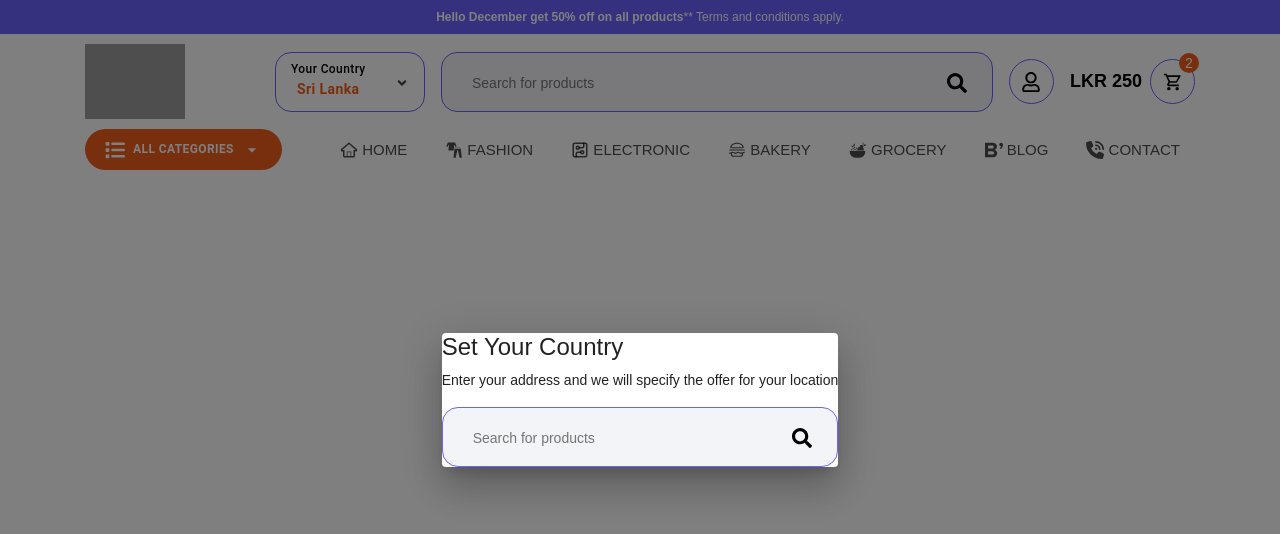
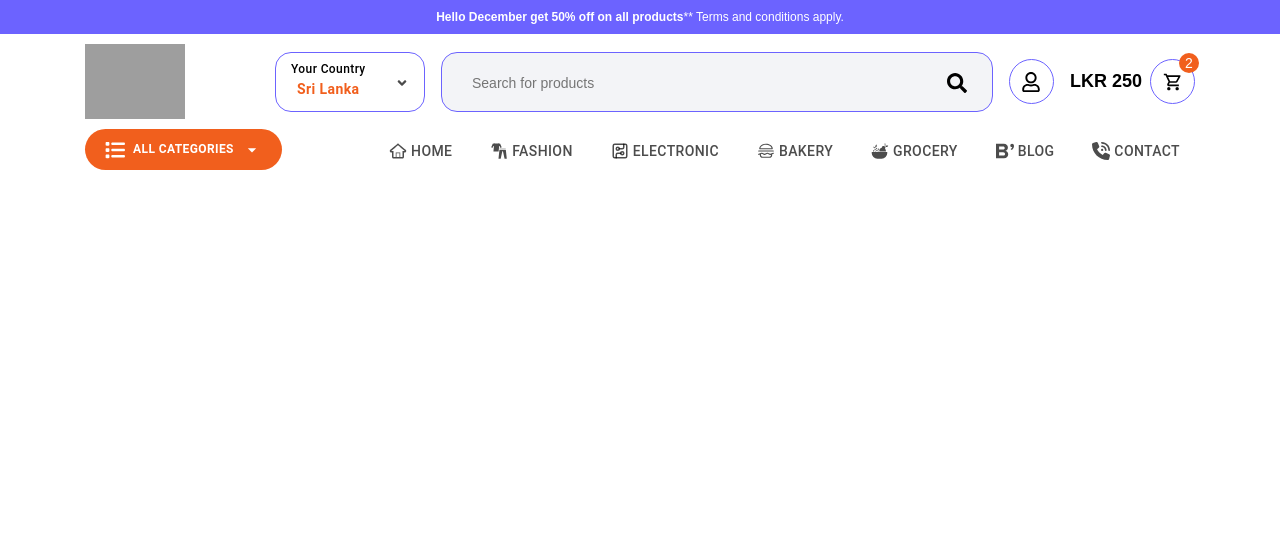
Before and after one commit to Dilshanpadukka/Online-Store, a React (Create React App) app: page / in a window 1280 px wide. Shown: the top 534 px of the page. Built offline with nearby package versions, Linux system fonts and the light colour scheme; grey boxes are pictures that could not be loaded.

Commit message:
implement country drop down

```diff
--- a/src/App.css
+++ b/src/App.css
@@ -19,6 +19,16 @@ body {
   .container-xl {
     max-width: 1200px;
   }
+}
+::-webkit-scrollbar{
+  width: 8px !important;
+  height: 8px !important;
+}
+::-webkit-scrollbar-thumb{
+  background: #ccc !important;
+}
+::-webkit-scrollbar-track{
+  background: transparent !important;
 }
 
 /* .container{
@@ -133,8 +143,39 @@ header .part3 .circle svg {
   width: 20px;
   height: 20px;
 }
-.locationModal .Multipaper-elavation{
+.locationModal .MuiPaper-elevation{
   padding: 25px;
+}
+
+.locationModal .countryList{
+  margin-bottom: 0px;
+  max-height: 400px;
+  overflow-y: scroll;
+  overflow-x: hidden;
+}
+.locationModal .countryList li{
+  list-style: none;
+  width: 100%;
+}
+.locationModal .countryList li button{
+  width: 100%;
+  text-transform: capitalize !important;
+  color: #000 !important;
+  justify-content: flex-start !important;
+  padding: 15px 20px !important;
+}
+.locationModal .closeBtn{
+  position: absolute;
+  top: 20px;
+  right: 20px;
+  color: #000 !important;
+  min-width: 40px !important;
+  width: 40px !important;
+  height: 40px !important;
+  border-radius: 50% !important;
+}
+.locationModal .closeBtn svg{
+  font-size: 22px !important;
 }
 nav .navPart1{
   max-width: 20%;
@@ -169,7 +210,10 @@ nav .navPart2 ul{
   margin-bottom: 0px;
 }
 nav .navPart2 ul li a{
-  font-size: 15px;
+  text-decoration: none;
+}
+nav .navPart2 ul li a button{
+  font-size: 14px !important;
   font-weight: 500;
   text-decoration: none;
   color: rgba(0, 0, 0, 0.7);
--- a/src/Components/CountryDropDown/index.js
+++ b/src/Components/CountryDropDown/index.js
@@ -1,14 +1,21 @@
+import React from "react";
 import Button from "@mui/material/Button";
 import { FaAngleDown } from "react-icons/fa";
 import Dialog from "@mui/material/Dialog";
-import DialogTitle from "@mui/material/DialogTitle";
 import { FaSearch } from "react-icons/fa";
+import { MdClose } from "react-icons/md";
+import { useState } from "react";
+import Slide from "@mui/material/Slide";
 
+const Transition = React.forwardRef(function Transition(props, ref) {
+  return <Slide direction="up" ref={ref} {...props} />;
+});
 
 const CountryDropDown = () => {
+  const [isOpenModal, setisOpenModal] = useState(false);
   return (
     <>
-      <Button className="countryDropdown">
+      <Button className="countryDropdown" onClick={() => setisOpenModal(true)}>
         <div className="info d-flex flex-column">
           <span className="label">Your Country</span>
           <span className="countryName">Sri Lanka</span>
@@ -18,14 +25,34 @@ const CountryDropDown = () => {
         </span>
       </Button>
 
-      <Dialog open={true} className="locationModal">
-        <h4>Set Your Country</h4>
+      <Dialog open={isOpenModal} onClose={() => setisOpenModal(false)} className="locationModal" TransitionComponent={Transition}>
+        <h4 className="mb-0">Set Your Country</h4>
         <p>Enter your address and we will specify the offer for your location</p>
+        <Button className="closeBtn" onClick={() => setisOpenModal(false)}><MdClose /></Button>
 
         <div className="headerSearchBar w-100">
-        <input type="text" placeholder="Search for products" />
+        <input type="text" placeholder="Search your arera" />
         <Button><FaSearch /></Button>
       </div>
+          <ul className="countryList mt-3">
+            <li><Button onClick={() => setisOpenModal(false)}>India</Button></li>
+            <li><Button onClick={() => setisOpenModal(false)}>USA</Button></li>
+            <li><Button onClick={() => setisOpenModal(false)}>UK</Button></li>
+            <li><Button onClick={() => setisOpenModal(false)}>Canada</Button></li>
+            <li><Button onClick={() => setisOpenModal(false)}>Japan</Button></li>
+            <li><Button onClick={() => setisOpenModal(false)}>China</Button></li>
+            <li><Button onClick={() => setisOpenModal(false)}>Germany</Button></li>
+            <li><Button onClick={() => setisOpenModal(false)}>France</Button></li>
+            <li><Button onClick={() => setisOpenModal(false)}>Italy</Button></li>
+            <li><Button onClick={() => setisOpenModal(false)}>Spain</Button></li>
+            <li><Button onClick={() => setisOpenModal(false)}>Portugal</Button></li>
+            <li><Button onClick={() => setisOpenModal(false)}>Switzerland</Button></li>
+            <li><Button onClick={() => setisOpenModal(false)}>Denmark</Button></li>
+            <li><Button onClick={() => setisOpenModal(false)}>Norway</Button></li>
+            <li><Button onClick={() => setisOpenModal(false)}>Sweden</Button></li>
+            <li><Button onClick={() => setisOpenModal(false)}>Finland</Button></li>
+            <li><Button onClick={() => setisOpenModal(false)}>Denmark</Button></li>
+          </ul>
       </Dialog>
     </>
   );
--- a/src/Components/Header/NavBar/index.js
+++ b/src/Components/Header/NavBar/index.js
@@ -26,13 +26,13 @@ const Navigation = () => {
 
               <div className="col-sm-9 navPart2 d-flex align-items-center">
                 <ul className="list list-inline ml-auto">
-                    <li className="list-inline-item"><Link to="/"><TiHomeOutline />&nbsp;Home</Link></li>
-                    <li className="list-inline-item"><Link to="/"><GiClothes />&nbsp;Fashion</Link></li>
-                    <li className="list-inline-item"><Link to="/"><LuCircuitBoard />&nbsp;Electronic</Link></li>
-                    <li className="list-inline-item"><Link to="/"><PiHamburger />&nbsp;Bakery</Link></li>
-                    <li className="list-inline-item"><Link to="/"><GiFruitBowl />&nbsp;Grocery</Link></li>
-                    <li className="list-inline-item"><Link to="/"><SiBloglovin />&nbsp;Blog</Link></li>
-                    <li className="list-inline-item"><Link to="/"><FaPhoneVolume />&nbsp;Contact</Link></li>
+                    <li className="list-inline-item"><Link to="/"><Button><TiHomeOutline />&nbsp;Home</Button></Link></li>
+                    <li className="list-inline-item"><Link to="/"><Button><GiClothes />&nbsp;Fashion</Button></Link></li>
+                    <li className="list-inline-item"><Link to="/"><Button><LuCircuitBoard />&nbsp;Electronic</Button></Link></li>
+                    <li className="list-inline-item"><Link to="/"><Button><PiHamburger />&nbsp;Bakery</Button></Link></li>
+                    <li className="list-inline-item"><Link to="/"><Button><GiFruitBowl />&nbsp;Grocery</Button></Link></li>
+                    <li className="list-inline-item"><Link to="/"><Button><SiBloglovin />&nbsp;Blog</Button></Link></li>
+                    <li className="list-inline-item"><Link to="/"><Button><FaPhoneVolume />&nbsp;Contact</Button></Link></li>
 
                 </ul>
               </div>
--- a/src/Components/Header/index.js
+++ b/src/Components/Header/index.js
@@ -30,7 +30,7 @@ const Header = () => {
                 </Link>
               </div>
               <div className="col-sm-10 d-flex align-items-center part2">
-                <CountryDropDown />
+                 <CountryDropDown />
                 <SearchBox />
                 <div className="part3 d-flex align-items-center ml-auto">
                   <Button className="circle mr-3">
```
